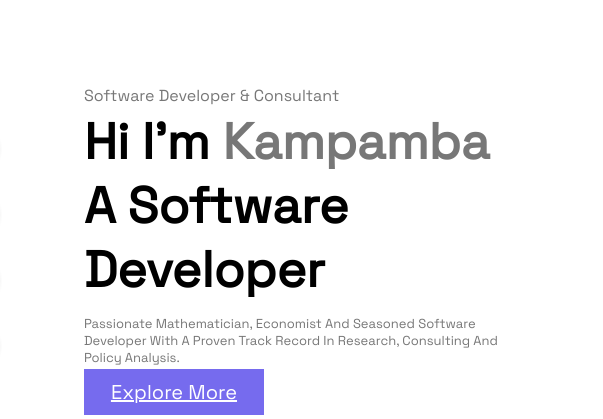
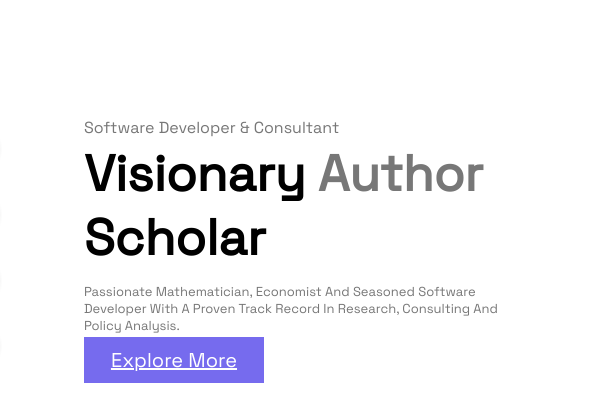
Before and after one commit to kshula/kshula.github.io, a plain HTML site: page index.html in a window 1280 px wide. Shown: the part 195-614 px from the top of the page, 185-788 px from the left. Drawn offline with nearby package versions, Linux system fonts and the light colour scheme; a small style sheet from the web is missing; a web font is replaced by a local one.

Commit message:
Update index.html

```diff
--- a/index.html
+++ b/index.html
@@ -42,7 +42,7 @@
             </div>
             <div class="left_side">
                 <p class="para">Software Developer & Consultant</p>
-                <h1>hi i'm <span>Kampamba</span> a software developer</h1>
+                <h1>Visionary <span>Author</span> Scholar</h1>
                 <p class="para_2">Passionate mathematician, economist and seasoned software developer with a proven track record in research, consulting and policy analysis.</p>
                 <a href="about.html" class="btn">Explore More</a>
 
```
